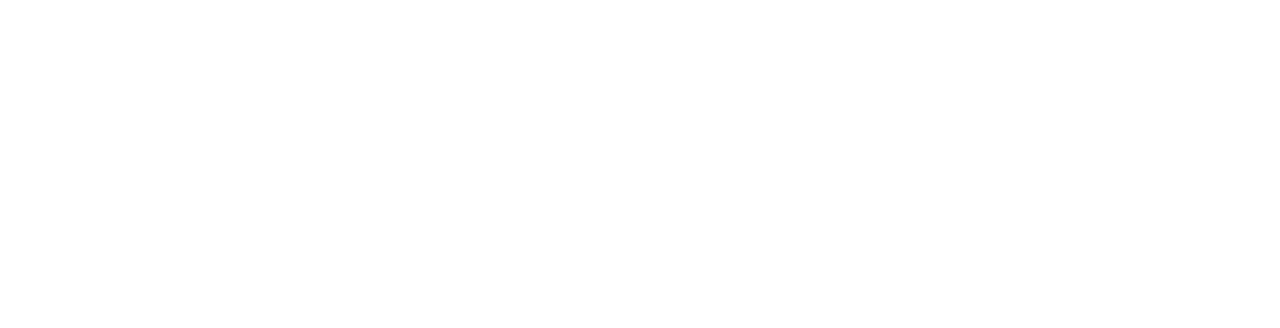
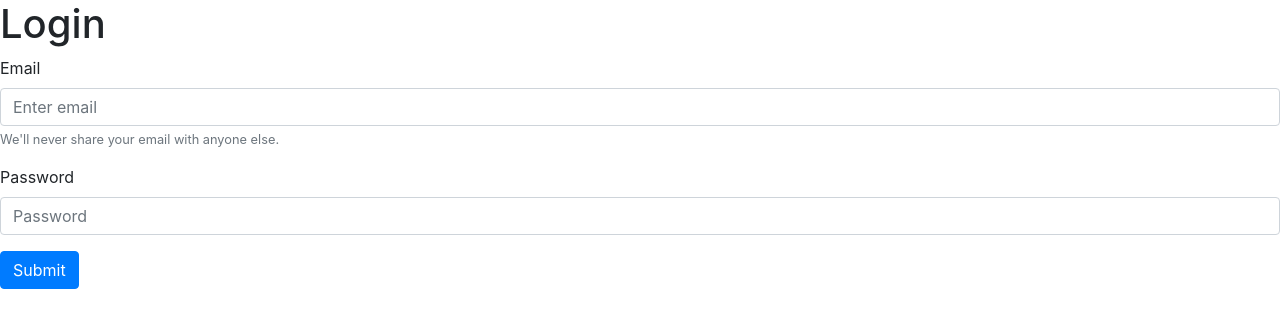
Before and after one commit to ritikagoel87/PeePooReact, a React (Create React App) app: page /#/login in a window 1280 px wide. Shown: the top 328 px of the page. Built offline with nearby package versions, Linux system fonts and the light colour scheme.

Commit message:
Sign in form

```diff
--- a/public/index.html
+++ b/public/index.html
@@ -26,6 +26,7 @@
   <body>
     <noscript>You need to enable JavaScript to run this app.</noscript>
     <div id="root"></div>
+
     <!--
       This HTML file is a template.
       If you open it directly in the browser, you will see an empty page.
--- a/src/Routes.js
+++ b/src/Routes.js
@@ -14,6 +14,7 @@
 import Payments from './components/Payments';
 import Locations from './components/Locations';
 import Amenities from './components/Amenities';
+import Login from './components/Login';
 
 const Routes = (
   <Router>
@@ -31,6 +32,7 @@
       <Route exact path="/payments" component={ Payments } />
       <Route exact path="/locations" component={ Locations } />
       <Route exact path="/amenities" component={ Amenities } />
+      <Route exact path="/login" component={ Login } />
     </div>
   </Router>
 );
--- a/src/components/App.js
+++ b/src/components/App.js
@@ -4,7 +4,7 @@
 function App() {
   return (
     <div className="App">
-    <Navbar />
+      <Navbar />
     </div>
   );
 }
--- a/src/components/Home.js
+++ b/src/components/Home.js
@@ -1,12 +1,13 @@
 import React, { Component } from 'react';
 import Navbar from './Navbar';
+import Login from './Login'
 
 class Home extends Component {
   render() {
     return (
       <div>
-      <Navbar />
-        Hello On Home Page
+        <Navbar />
+
       </div>
     );
   }
--- /dev/null
+++ b/src/components/Login.js
@@ -0,0 +1,21 @@
+import * as React from 'react';
+
+const Login = () => (
+  <div>
+    <h1>Login</h1>
+    <form>
+      <div className="form-group">
+        <label for="exampleInputEmail1">Email</label>
+        <input type="email" className="form-control" id="exampleInputEmail1" aria-describedby="emailHelp" placeholder="Enter email"/>
+        <small id="emailHelp" class="form-text text-muted">We'll never share your email with anyone else.</small>
+      </div>
+      <div className="form-group">
+        <label for="exampleInputPassword1">Password</label>
+        <input type="password" className="form-control" id="exampleInputPassword1" placeholder="Password"/>
+      </div>
+      <button type="submit" className="btn btn-primary">Submit</button>
+    </form>
+  </div>
+);
+
+export default Login;
--- a/src/components/Navbar.js
+++ b/src/components/Navbar.js
@@ -1,20 +1,44 @@
 import React, { Component } from 'react';
+import axios from 'axios';
+import { BrowserRouter as Router, Route, Link } from "react-router-dom";
 
+const PEEPOO_URL = "https://pee-poo-rails.herokuapp.com/users.json"
 
 class Navbar extends Component {
 
+  constructor() {
+    super();
+    this.state = {
+    users: []
+    }
+  }
+
+  //get the data for users
+
+  componentDidMount() {
+    axios.get(PEEPOO_URL).then(response => response.data)
+    .then((data) => {
+      this.setState({users: data})
+      console.log(this.state.users)
+    })
+  }
+
   //check if already in show the user name and Sing out
+
+
+
+
   render() {
     return (
 
 
-
+      <div>
       <nav className="navbar navbar-light bg-light">
         <p className="navbar-brand">PeePoo</p>
         <div id="navbarSupportedContent">
           <ul className="navbar-nav mr-auto">
             <li className="nav-item">
-              <button className="nav-link" href="#">Sign In </button>
+              <Link to="/login" className="nav-link">Sign In </Link>
             </li>
             <li className="nav-item">
              <a className="nav-link" href="#">Sign Up </a>
@@ -24,8 +48,39 @@
       </nav>
 
 
+
+        {/*
+          {this.state.users.map((user) => (
+          <div className="card">
+          <div className="card-body">
+              <h5 className="card-title">{user.fname}</h5>
+              <h6 className="card-subtitle mb-2 text-muted">
+              {user.email}
+              </h6>
+            </div>
+          </div>
+        ))} */}
+        </div>
+
     )
   }
 }
 
 export default Navbar;
+/*
+<div class="my-2 my-lg-0">
+          <ul class="navbar-nav mr-auto">
+            <% if @current_user.present? %>
+              <li class="nav-item">
+                <%= link_to "Sign out", login_path, :method => 'delete', :class => 'nav-link' %>
+              </li>
+            <% else %>
+              <li class="nav-item"><%= link_to 'Sign Up', new_user_path, :class => 'nav-link' %></li>
+              <li class="nav-item"><%= link_to 'Sign In', login_path, :class => 'nav-link' %></li>
+            <% end %>
+          </ul>
+        </div>
+         <div class="container">
+      <% if @current_user.present? && @current_user.admin? %>
+        <%= link_to "All users", users_path, :class => 'btn btn-info mb-3'%>
+ */
--- a/src/index.js
+++ b/src/index.js
@@ -1,6 +1,6 @@
 import 'bootstrap/dist/css/bootstrap.min.css';
-import $ from 'jquery';
-import Popper from 'popper.js';
+//import $ from 'jquery';
+//import Popper from 'popper.js';
 import 'bootstrap/dist/js/bootstrap.bundle.min';
 import React from 'react';
 import ReactDOM from 'react-dom';
```
